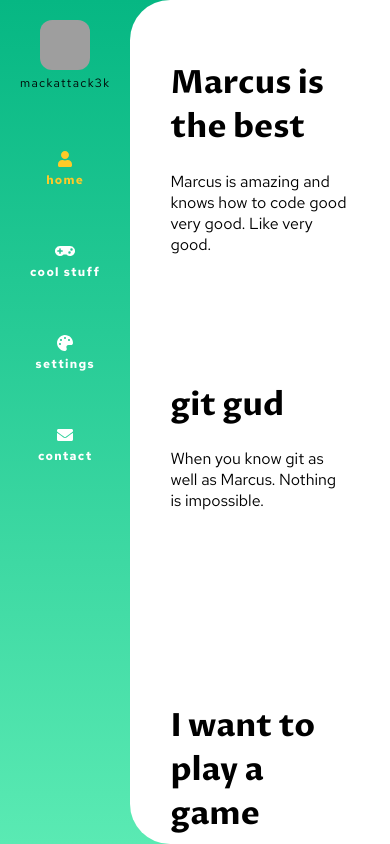
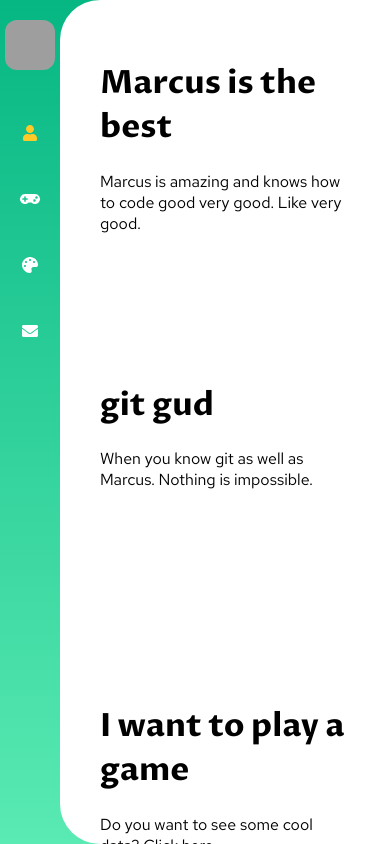
Before and after one commit to mackattack3k/me, a React (Create React App) app: page / in a window 390 px wide. Built offline with nearby package versions, Linux system fonts and the light colour scheme; grey boxes are pictures that could not be loaded; what i18next-xhr-backend would draw is missing.

Commit message:
Responsive navigation

```diff
--- a/src/features/navigation/components/NavigationItem.jsx
+++ b/src/features/navigation/components/NavigationItem.jsx
@@ -14,6 +14,9 @@ const LinkText = styled.div`
   margin: 5px 0;
   font-size: 12px;
   letter-spacing: 1.3px;
+  @media (max-width: 900px) {
+    display: none;
+  }
 `;
 
 const NavigationItem = ({ to, icon, children }) => (
--- a/src/features/navigation/components/PageNavigation.jsx
+++ b/src/features/navigation/components/PageNavigation.jsx
@@ -21,6 +21,10 @@ const Background = styled.div`
   height: 100vh;
   box-sizing: border-box;
   min-width: 125px;
+  @media (max-width: 900px) {
+    min-width: 60px;
+    padding: 20px 0;
+  }
 `;
 const Nav = styled.div`
   display: flex;
--- a/src/features/profile/components/ProfileBadge.jsx
+++ b/src/features/profile/components/ProfileBadge.jsx
@@ -22,6 +22,9 @@ const ProfileText = styled.div`
   font-size: 12px;
   letter-spacing: 1.3px;
   color: ${props => props.theme.primary.text};
+  @media (max-width: 900px) {
+    display: none;
+  }
 `;
 
 const ProfileBadge = () => (
--- a/src/features/theme/defaultTheme.js
+++ b/src/features/theme/defaultTheme.js
@@ -1,4 +1,7 @@
 export default {
+  breakPoints: {
+    medium: 900
+  },
   dark: {
     background: '#252525',
     primary: {
```
